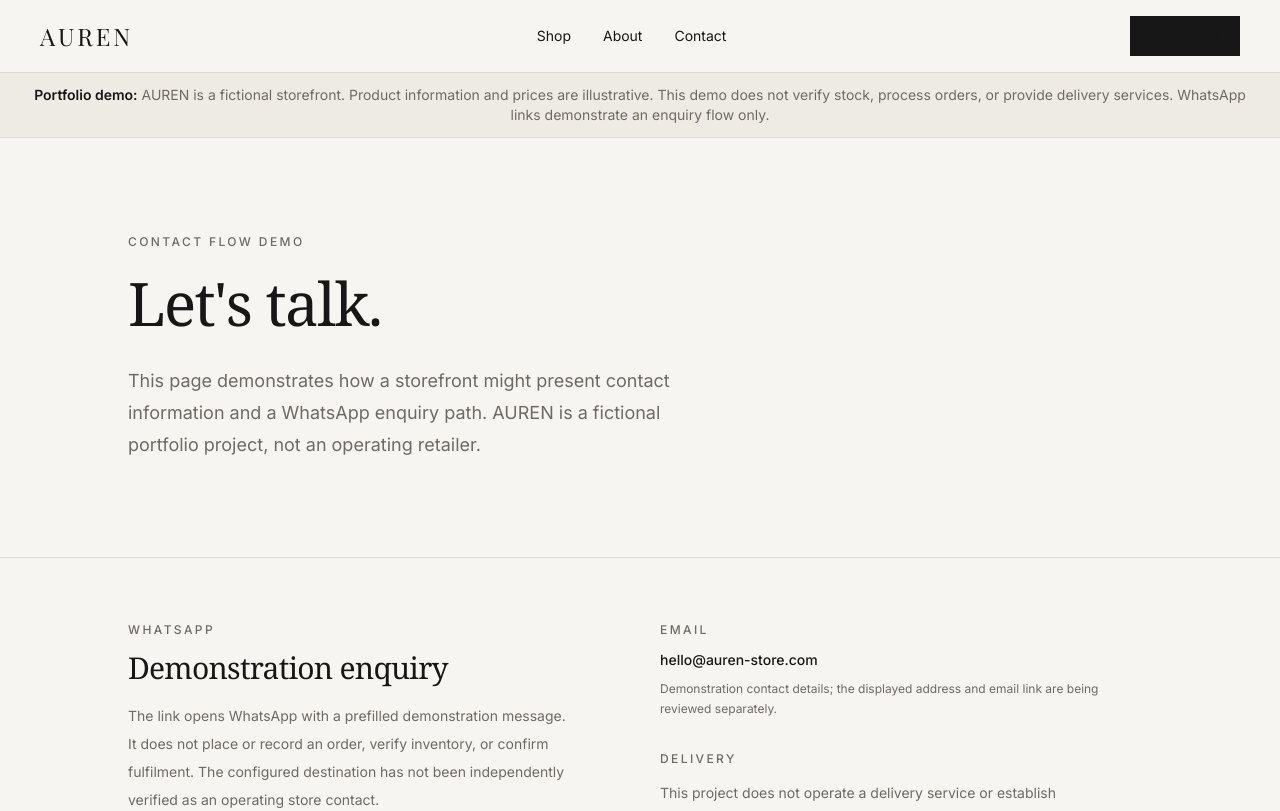
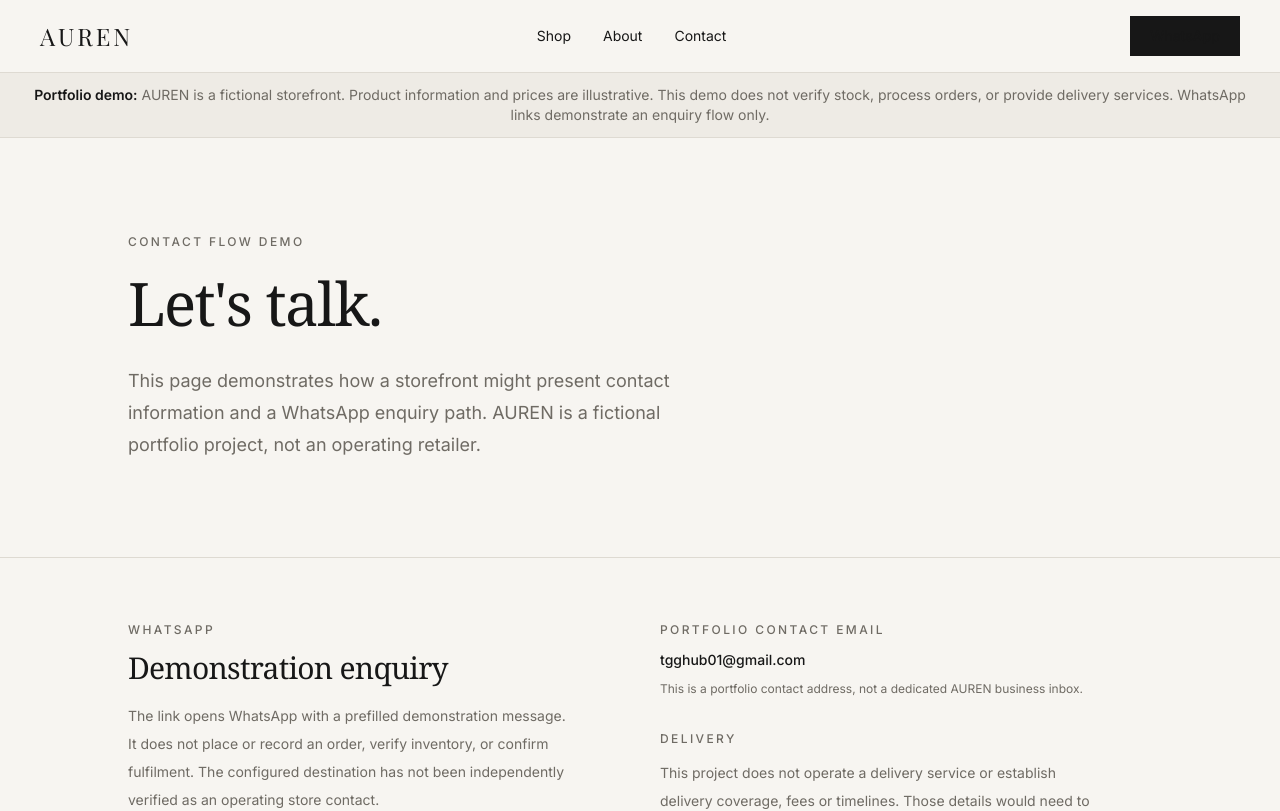
Before and after one commit to JJTGG/auren-store, a Next.js app: page /contact in a window 1280 px wide. Shown: the top 811 px of the page. Built offline with nearby package versions, Linux system fonts and the light colour scheme; a web font is replaced by a local one.

Commit message:
fix: correct contact details and remove placeholder links

```diff
--- a/app/contact/page.tsx
+++ b/app/contact/page.tsx
@@ -56,18 +56,19 @@ export default function ContactPage() {
           <div className="space-y-8">
             <div>
               <p className="text-xs font-medium uppercase tracking-[0.2em] text-[var(--muted)]">
-                Email
+                Portfolio contact email
               </p>
 
               <a
                 href="mailto:tgghub01@gmail.com"
                 className="mt-3 inline-block text-sm font-medium underline underline-offset-4"
               >
-                hello@auren-store.com
+                tgghub01@gmail.com
               </a>
+
               <p className="mt-2 text-xs leading-5 text-[var(--muted)]">
-                Demonstration contact details; the displayed address and
-                email link are being reviewed separately.
+                This is a portfolio contact address, not a dedicated
+                AUREN business inbox.
               </p>
             </div>
 
```
